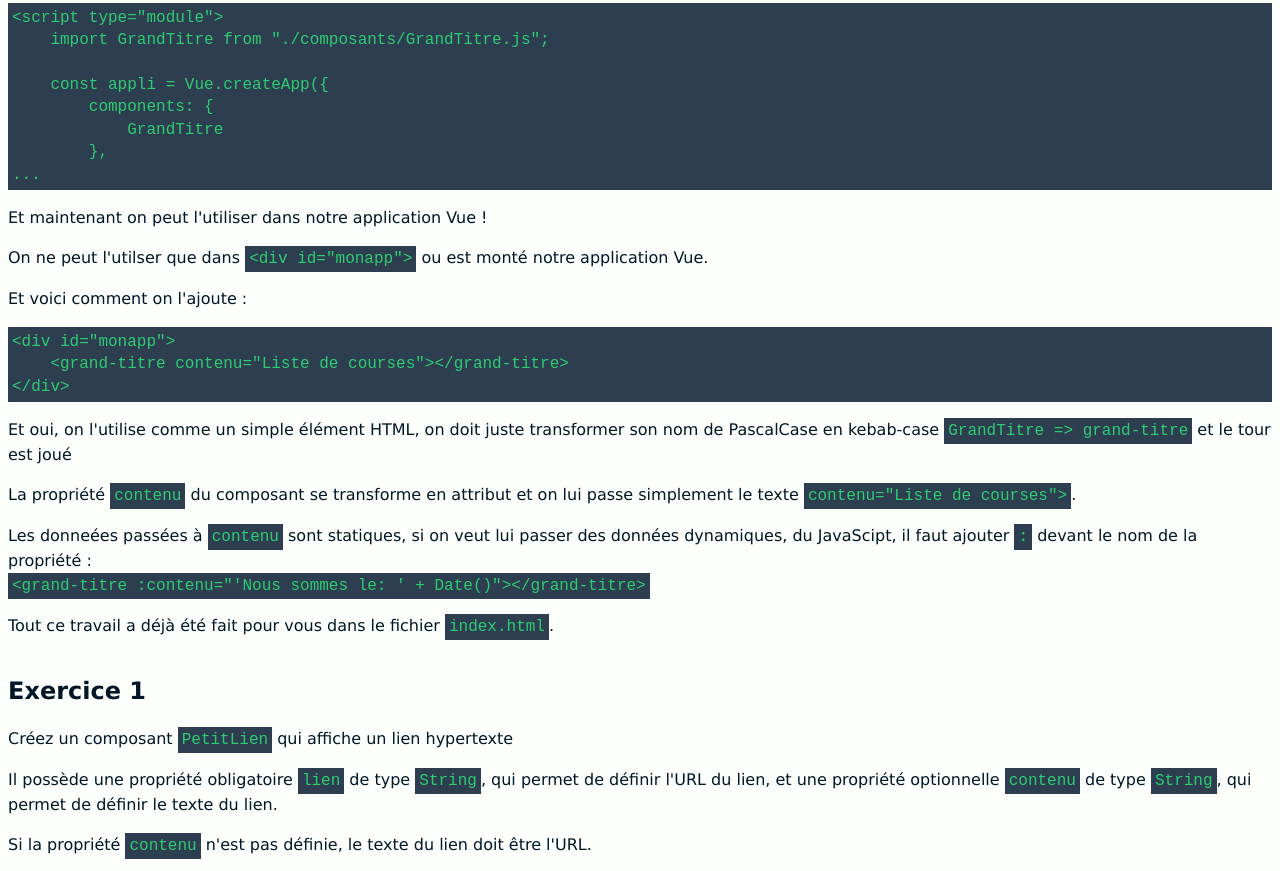
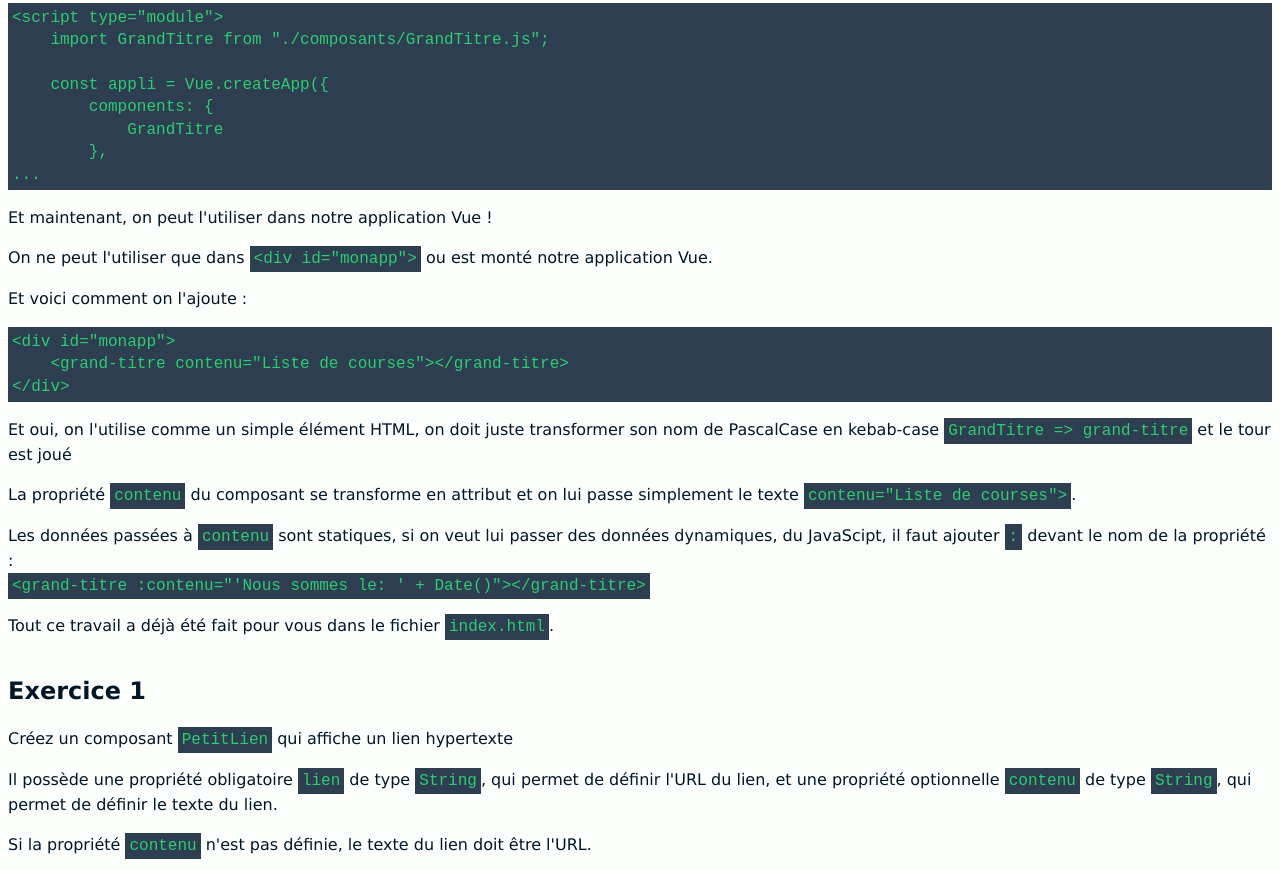
Before and after one commit to fallinov/2024-vue-exercices-composants, a plain HTML site: page index.html in a window 1280 px wide. Shown: the part 1275-2146 px from the top of the page. Drawn offline with Linux system fonts and the light colour scheme.

Commit message:
orthographe

```diff
--- a/index.html
+++ b/index.html
@@ -50,7 +50,6 @@ export default {
 </pre>
 <p>Pour utiliser les modules JavaScript, il faut l'annoncer lors de l'ajout du JavaScript au document HTML :
     <code>&lt;script type="module"&gt;</code></p>
-</p>
 <p>Pour utiliser un module, il faut l'importer au début du script de cette manière</p>
 <pre>&lt;script type="module"&gt;
     import GrandTitre from "./composants/GrandTitre.js";
@@ -64,8 +63,8 @@ export default {
             GrandTitre
         },
 ...</pre>
-<p>Et maintenant on peut l'utiliser dans notre application Vue !</p>
-<p>On ne peut l'utilser que dans <code>&#x3C;div id=&#x22;monapp&#x22;&#x3E;</code> ou est monté notre application Vue.</p>
+<p>Et maintenant, on peut l'utiliser dans notre application Vue !</p>
+<p>On ne peut l'utiliser que dans <code>&#x3C;div id=&#x22;monapp&#x22;&#x3E;</code> ou est monté notre application Vue.</p>
 <p>Et voici comment on l'ajoute :</p>
 <pre>&#x3C;div id=&#x22;monapp&#x22;&#x3E;
     &#x3C;grand-titre contenu=&#x22;Liste de courses&#x22;&#x3E;&#x3C;/grand-titre&#x3E;
@@ -74,7 +73,7 @@ export default {
 <code>GrandTitre => grand-titre</code> et le tour est joué</p>
 <p>La propriété <code>contenu</code> du composant se transforme en attribut et on lui passe simplement le texte
     <code>contenu=&#x22;Liste de courses&#x22;&#x3E;</code>.</p>
-<p>Les donneées passées à <code>contenu</code> sont statiques, si on veut lui passer des données dynamiques, du JavaScipt,
+<p>Les données passées à <code>contenu</code> sont statiques, si on veut lui passer des données dynamiques, du JavaScipt,
     il faut ajouter <code>:</code> devant le nom de la propriété : <br>
     <code> &#x3C;grand-titre :contenu=&#x22;'Nous sommes le: ' + Date()&#x22;&#x3E;&#x3C;/grand-titre&#x3E;</code>
 </p>
@@ -157,7 +156,7 @@ et utiliser la directive <code>v-for</code> pour afficher tous les liens.</p>
         voici comment on peut ler faire avec les événements Vue</p>
     <ul>
         <li><a class="ext" href="https://fr.vuejs.org/guide/essentials/event-handling#accessing-event-argument-in-inline-handlers">
-            En récuréant l'objet événement</a></li>
+            En récupérant l'objet événement</a></li>
         <li><a class="ext" href="https://fr.vuejs.org/guide/essentials/event-handling#event-modifiers">
             Avec les modificateurs d'événement</a> (mon préféré)</li>
     </ul>
```
